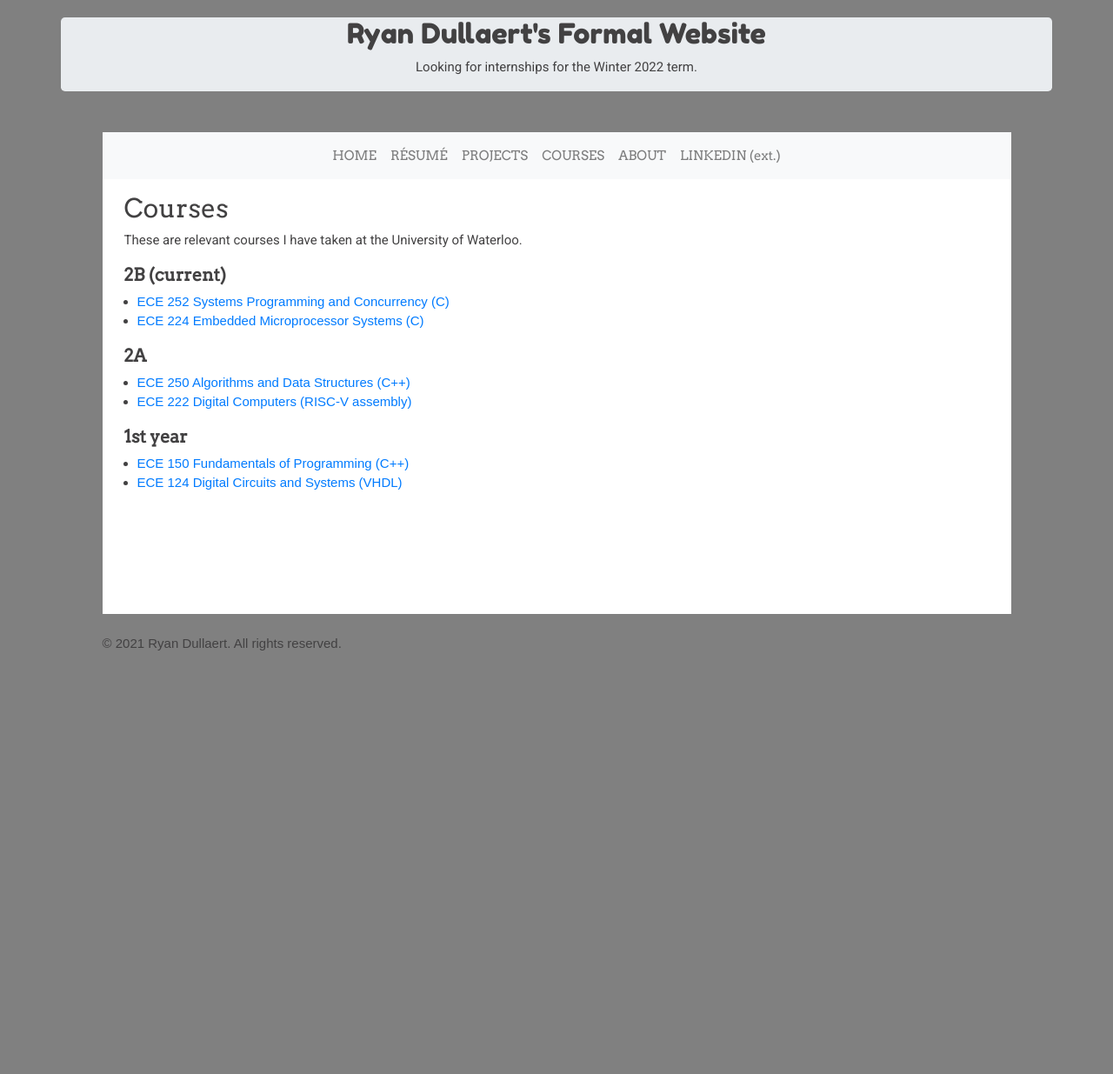
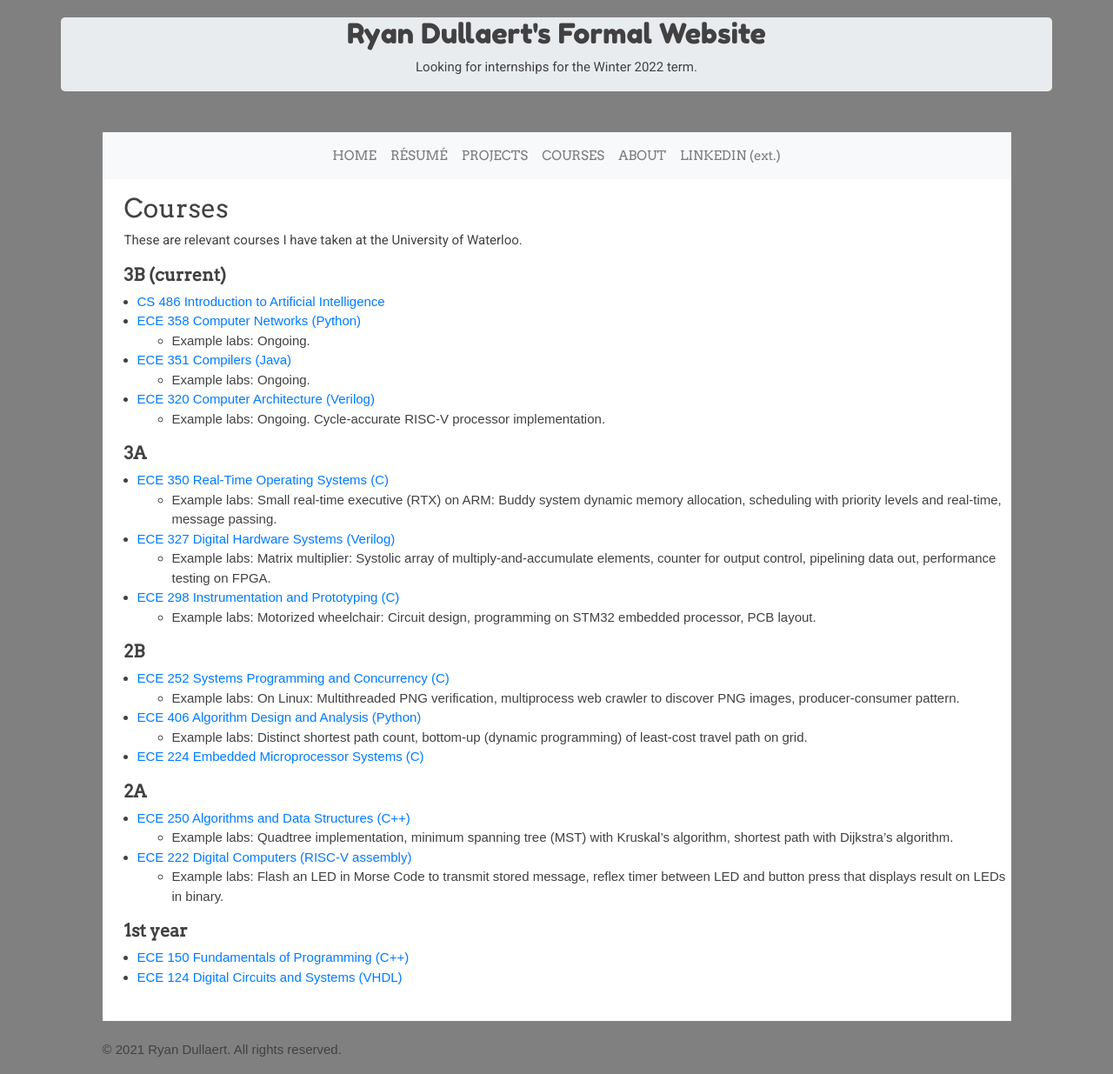
Before and after one commit to ryan-dullaert/ryan-dullaert.github.io, a Jekyll site: the page built from courses.md, in a window 1280 px wide. Shown: the whole page at 87% size. Built offline with Jekyll 4.4.1, drawn with Linux system fonts in a browser that asks for light colours; nearby versions of some CDN libraries; comment, search, counter and statistics services are not loaded; before the commit the page ends 900 px from its top, so only the background shows below that.

Commit message:
3A and 3B courses

```diff
--- a/courses.md
+++ b/courses.md
@@ -7,15 +7,39 @@ permalink: /courses
 
 These are relevant courses I have taken at the University of Waterloo.
 
-## 2B (current)
+## 3B (current)
+
+* [CS 486 Introduction to Artificial Intelligence](https://ugradcalendar.uwaterloo.ca/courses/CS/486)
+* [ECE 358 Computer Networks (Python)](https://ugradcalendar.uwaterloo.ca/courses/ECE/358)
+    * Example labs: Ongoing.
+* [ECE 351 Compilers (Java)](https://ugradcalendar.uwaterloo.ca/courses/ECE/351)
+    * Example labs: Ongoing.
+* [ECE 320 Computer Architecture (Verilog)](https://ugradcalendar.uwaterloo.ca/courses/ECE/320)
+    * Example labs: Ongoing. Cycle-accurate RISC-V processor implementation.
+
+## 3A
+
+* [ECE 350 Real-Time Operating Systems (C)](https://ugradcalendar.uwaterloo.ca/courses/ECE/350)
+    * Example labs: Small real-time executive (RTX) on ARM: Buddy system dynamic memory allocation, scheduling with priority levels and real-time, message passing.
+* [ECE 327 Digital Hardware Systems (Verilog)](https://ugradcalendar.uwaterloo.ca/courses/ECE/327)
+    * Example labs: Matrix multiplier: Systolic array of multiply-and-accumulate elements, counter for output control, pipelining data out, performance testing on FPGA.
+* [ECE 298 Instrumentation and Prototyping (C)](https://ugradcalendar.uwaterloo.ca/courses/ECE/298)
+    * Example labs: Motorized wheelchair: Circuit design, programming on STM32 embedded processor, PCB layout.
+
+## 2B
 
 * [ECE 252 Systems Programming and Concurrency (C)](https://ugradcalendar.uwaterloo.ca/courses/ECE/252)
+    * Example labs: On Linux: Multithreaded PNG verification, multiprocess web crawler to discover PNG images, producer-consumer pattern.
+* [ECE 406 Algorithm Design and Analysis (Python)](https://ugradcalendar.uwaterloo.ca/courses/ECE/406)
+    * Example labs: Distinct shortest path count, bottom-up (dynamic programming) of least-cost travel path on grid.
 * [ECE 224 Embedded Microprocessor Systems (C)](https://ugradcalendar.uwaterloo.ca/courses/ECE/224)
 
 ## 2A
 
 * [ECE 250 Algorithms and Data Structures (C++)](https://ugradcalendar.uwaterloo.ca/courses/ECE/250)
+    * Example labs: Quadtree implementation, minimum spanning tree (MST) with Kruskal's algorithm, shortest path with Dijkstra's algorithm.
 * [ECE 222 Digital Computers (RISC-V assembly)](https://ugradcalendar.uwaterloo.ca/courses/ECE/222)
+    * Example labs: Flash an LED in Morse Code to transmit stored message, reflex timer between LED and button press that displays result on LEDs in binary.
 
 ## 1st year
 
```
